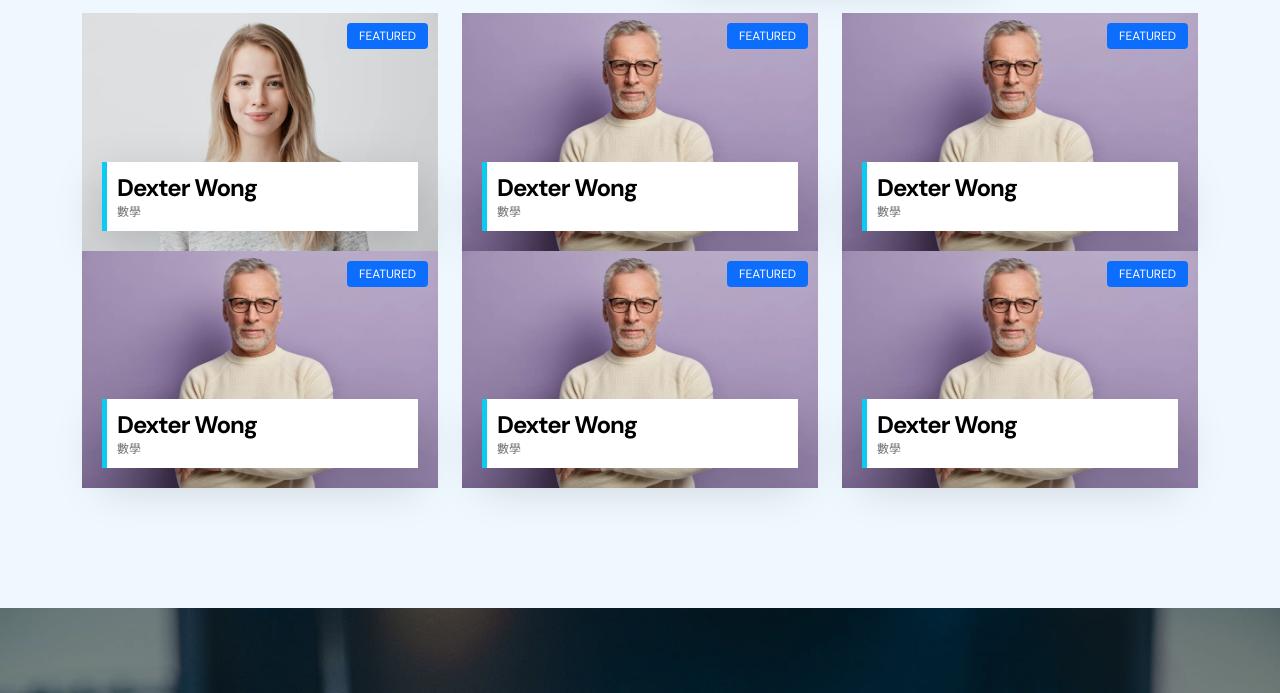
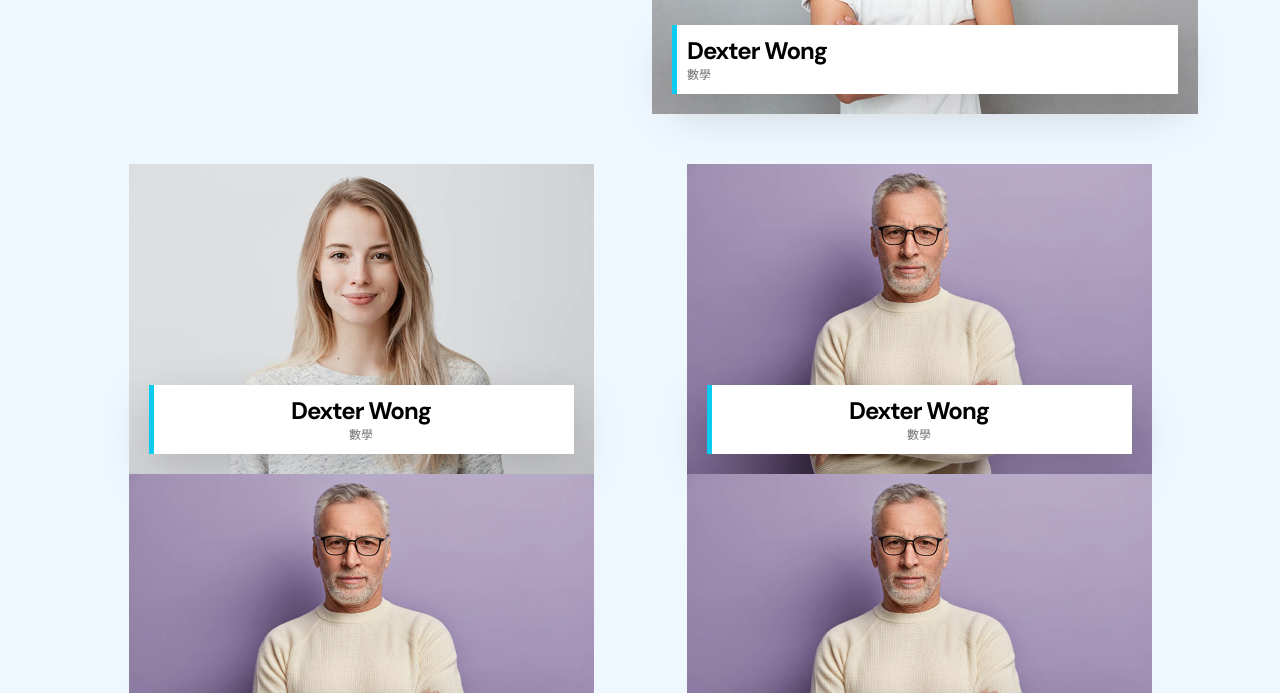
Before and after one commit to lvccwk/study_with_me, a website: page public/tutorpage.html in a window 1280 px wide. Shown: the part 454-1147 px from the top of the page. Drawn offline with Linux system fonts and the light colour scheme; files that its build step writes are made by us from their sources; files whose address does not match are found by name.

Commit message:
css update

```diff
--- a/public/tutorpage.html
+++ b/public/tutorpage.html
@@ -22,6 +22,8 @@
     <link href="/css/bootstrap-icons.css" rel="stylesheet" />
 
     <link href="/css/templatemo-leadership-event.css" rel="stylesheet" />
+
+	<link href="/css/tutorpage.css" rel="stylesheet" />
 
     <!--
 
@@ -120,8 +122,7 @@ https://templatemo.com/tm-575-leadership-event
 				<div class="container">
 					<div class="row">
 						<div
-							class="col-lg-6 col-12 d-flex flex-column justify-content-center align-items-center"
-						>
+							class="col-lg-6 col-12 d-flex flex-column justify-content-center align-items-center">
 							<div class="speakers-text-info">
 								<h2 class="mb-4">
 									Our <u class="text-info">Tutor</u>
@@ -134,7 +135,7 @@ https://templatemo.com/tm-575-leadership-event
 						</div>
 
 
-						<div class="col-lg-4 col-lg-4">
+						<div class="col-lg-6 col-lg-6">
 							<div class="speakers-thumb">
 								<img
 									src="images/avatar/happy-asian-man-standing-with-arms-crossed-grey-wall.jpg"
@@ -180,9 +181,11 @@ https://templatemo.com/tm-575-leadership-event
 								</div>
 							</div>
 						</div>
+					</div>
 
-
-						<div class="col-lg-4 col-lg-4">
+					<div class="text-center" id="tutorcontainter">
+						<!-- container text-center -->
+						<div class="col-lg-5 col-lg-5">
 							<div class="speakers-thumb">
 								<img
 									src="images/avatar/pretty-smiling-joyfully-female-with-fair-hair-dressed-casually-looking-with-satisfaction.jpg"
@@ -190,9 +193,9 @@ https://templatemo.com/tm-575-leadership-event
 									alt=""
 								/>
 
-								<small class="speakers-featured-text"
+								<!-- <small class="speakers-featured-text"
 									>Featured</small
-								>
+								> -->
 
 								<div class="speakers-info">
 									<h5 class="speakers-title mb-0">
@@ -229,7 +232,7 @@ https://templatemo.com/tm-575-leadership-event
 							</div>
 						</div>
 
-						<div class="col-lg-4 col-lg-4 tutor-container">
+						<div class="col-lg-5 col-lg-5 ">
 							<div class="speakers-thumb">
 								<img
 									src="images/avatar/senior-man-white-sweater-eyeglasses.jpg"
@@ -237,9 +240,9 @@ https://templatemo.com/tm-575-leadership-event
 									alt=""
 								/>
 
-								<small class="speakers-featured-text"
+								<!-- <small class="speakers-featured-text"
 									>Featured</small
-								>
+								> -->
 
 								<div class="speakers-info">
 									<h5 class="speakers-title mb-0">
@@ -276,7 +279,7 @@ https://templatemo.com/tm-575-leadership-event
 							</div>
 						</div>
 
-						<div class="col-lg-4 col-lg-4">
+						<div class="col-lg-5 col-lg-5">
 							<div class="speakers-thumb">
 								<img
 									src="images/avatar/senior-man-white-sweater-eyeglasses.jpg"
@@ -284,9 +287,9 @@ https://templatemo.com/tm-575-leadership-event
 									alt=""
 								/>
 
-								<small class="speakers-featured-text"
+								<!-- <small class="speakers-featured-text"
 									>Featured</small
-								>
+								> -->
 
 								<div class="speakers-info">
 									<h5 class="speakers-title mb-0">
@@ -324,64 +327,17 @@ https://templatemo.com/tm-575-leadership-event
 						</div>
 
 
-						<div class="col-lg-4 col-lg-4">
+						<div class="col-lg-5 col-lg-5">
 							<div class="speakers-thumb">
 								<img
 									src="images/avatar/senior-man-white-sweater-eyeglasses.jpg"
 									class="img-fluid speakers-image"
 									alt=""
 								/>
-
+<!--
 								<small class="speakers-featured-text"
 									>Featured</small
-								>
-
-								<div class="speakers-info">
-									<h5 class="speakers-title mb-0">
-										Dexter Wong
-									</h5>
-
-									<p class="speakers-text mb-0">
-										數學
-									</p>
-
-									<ul class="social-icon">
-										<li>
-											<a
-												href="#"
-												class="social-icon-link bi-facebook"
-											></a>
-										</li>
-
-										<li>
-											<a
-												href="#"
-												class="social-icon-link bi-instagram"
-											></a>
-										</li>
-
-										<li>
-											<a
-												href="#"
-												class="social-icon-link bi-google"
-											></a>
-										</li>
-									</ul>
-								</div>
-							</div>
-						</div>
-
-						<div class="col-lg-4 col-lg-4">
-							<div class="speakers-thumb">
-								<img
-									src="images/avatar/senior-man-white-sweater-eyeglasses.jpg"
-									class="img-fluid speakers-image"
-									alt=""
-								/>
-
-								<small class="speakers-featured-text"
-									>Featured</small
-								>
+								> -->
 
 								<div class="speakers-info">
 									<h5 class="speakers-title mb-0">
@@ -419,52 +375,9 @@ https://templatemo.com/tm-575-leadership-event
 						</div>
 
 
-						<div class="col-lg-4 col-lg-4">
-							<div class="speakers-thumb">
-								<img
-									src="images/avatar/senior-man-white-sweater-eyeglasses.jpg"
-									class="img-fluid speakers-image"
-									alt=""
-								/>
 
-								<small class="speakers-featured-text"
-									>Featured</small
-								>
 
-								<div class="speakers-info">
-									<h5 class="speakers-title mb-0">
-										Dexter Wong
-									</h5>
-
-									<p class="speakers-text mb-0">
-										數學
-									</p>
-
-									<ul class="social-icon">
-										<li>
-											<a
-												href="#"
-												class="social-icon-link bi-facebook"
-											></a>
-										</li>
-
-										<li>
-											<a
-												href="#"
-												class="social-icon-link bi-instagram"
-											></a>
-										</li>
-
-										<li>
-											<a
-												href="#"
-												class="social-icon-link bi-google"
-											></a>
-										</li>
-									</ul>
-								</div>
-							</div>
-						</div>
+					</div>
 			</section>
 
 
@@ -635,7 +548,6 @@ https://templatemo.com/tm-575-leadership-event
 								</div>
 							</div>
 						</div>
-					</div>
 				</div>
 			</section>
 
--- /dev/null
+++ b/template_design/css/tutorpage.css
@@ -0,0 +1,14 @@
+#tutorcontainter {
+	display: flex;
+	flex-wrap: wrap;
+	justify-content: space-around;
+	align-content: space-between;
+	padding-top: 50px;
+	flex-shrink: 0;
+	width: 100%;
+	max-width: 100%;
+	padding-right: calc(var(--bs-gutter-x) * 0.5);
+	padding-left: calc(var(--bs-gutter-x) * 0.5);
+	margin-top: var(--bs-gutter-y);
+    border-top: 10px;
+}
```
Also changed, not shown: public/index.html (+2 -3 lines).
